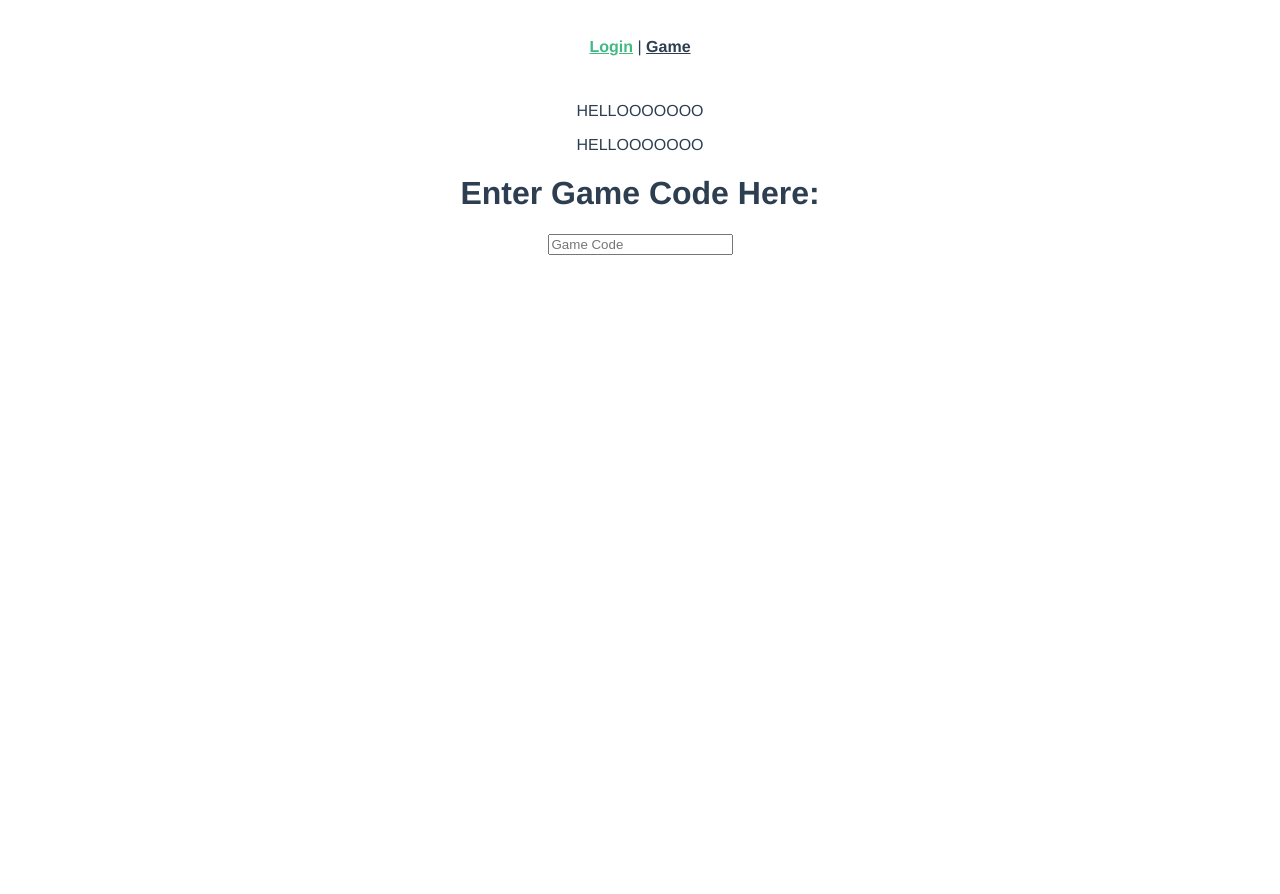
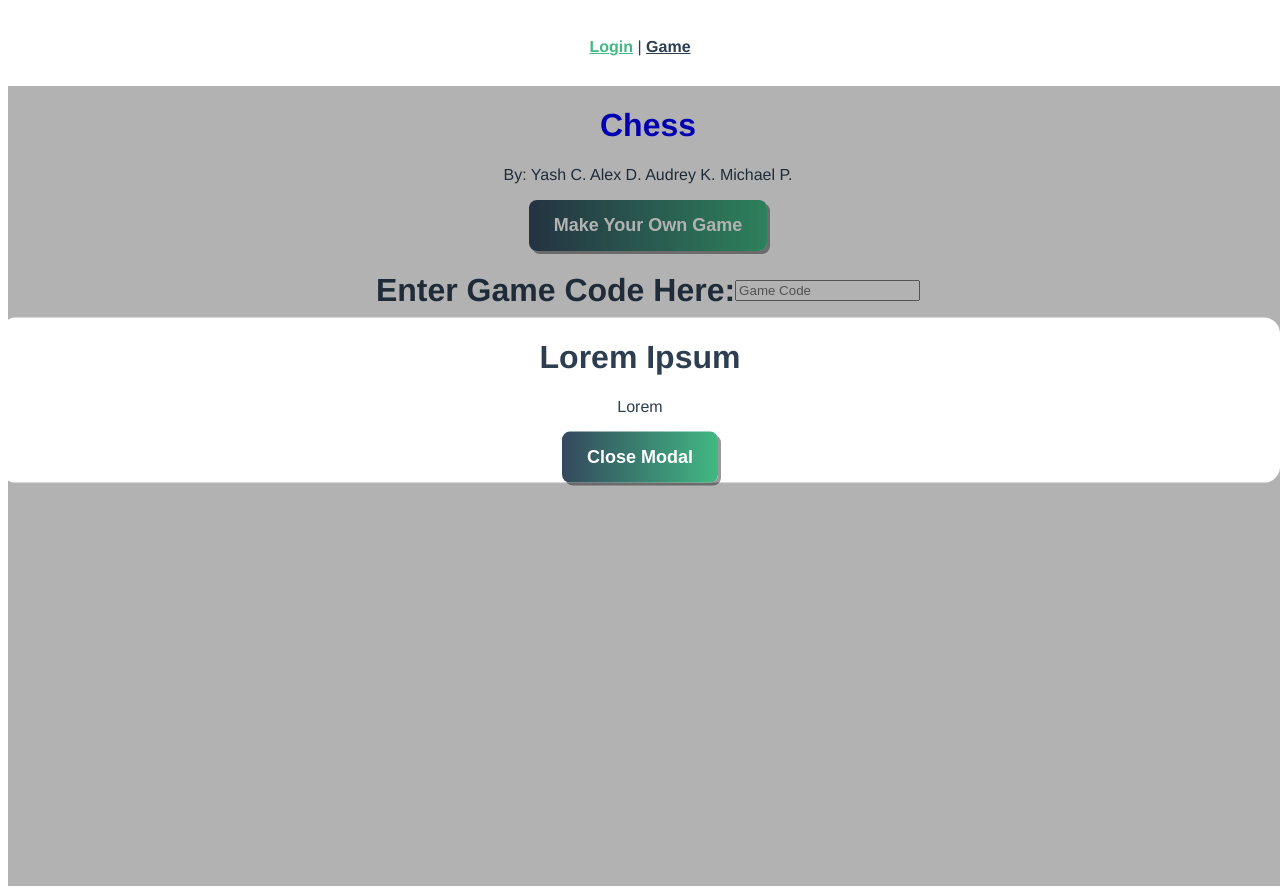
Before and after one commit to kim-audrey/webdev-chess, a Vue app: page /#/ in a window 1280 px wide. Before the commit the page ends 800 px from the top, so only its background shows below. Built offline with nearby package versions, Linux system fonts and the light colour scheme.

Commit message:
Update Login.vue

```diff
--- a/src/views/Login.vue
+++ b/src/views/Login.vue
@@ -1,9 +1,124 @@
 <template>
     <div id="app">
-        <p>HELLOOOOOOO</p>
-        <p>HELLOOOOOOO</p>
-        <span><h1>Enter Game Code Here: </h1><input type="text" placeholder="Game Code"></span>
+        <h1 id="title">Chess</h1>
+        <p id="byline">By: Yash C. Alex D. Audrey K. Michael P.</p>
 
+        <button class="button" @click="showModal=true">Make Your Own Game</button>
+        <transition name="fade" appear>
+            <div class="modal-overlay" v-if="showModal" @click="showModal=false"></div>
+        </transition>
+
+        <transition name="slide" appear>
+            <div class="modal" v-if="showModal">
+                <h1>Lorem Ipsum</h1>
+                <p>Lorem</p>
+                <button class="button" @click="showModal=false">Close Modal</button>
+            </div>
+
+        </transition>
+
+        <div id="gamecode">
+            <h1>Enter Game Code Here: </h1>
+            <input type="text" placeholder="Game Code">
+        </div>
     </div>
 
 </template>
+
+
+
+
+<style scoped>
+#app{
+    position: relative;
+    justify-content: center;
+    align-items: center;
+
+    width: 100vw;
+    height: 100vh;
+    overflow-x: hidden;
+}
+
+#title {
+    color: blue;
+}
+
+#byline {
+
+}
+
+.modal {
+    position: fixed;
+    top: 50%;
+    left: 50%;
+    transform: translate(-50%, -50%);
+    z-index: 99;
+
+    width: 100%;
+    background-color: #FFF;
+    border-radius: 16px;
+}
+
+.button {
+    appearance: none;
+    outline: none;
+    border: none;
+    background: none;
+    cursor: pointer;
+
+    display: inline-block;
+    padding: 15px 25px;
+    background-image: linear-gradient(to right, #34495E, #41B883);
+    border-radius: 8px;
+
+    color: #FFF;
+    font-size: 18px;
+    font-weight: 700;
+
+    box-shadow: 3px 3px rgba(0,0,0,.4);
+    transition: 0.4s ease-out;
+}
+
+.modal-overlay{
+    position: absolute;
+    top: 0;
+    left: 0;
+    right: 0;
+    bottom: 0;
+    z-index: 98;
+    background-color: rgba(0,0,0,0.3);
+}
+
+/* This just like... exists because we have fade */
+.fade-enter-active,
+.fade-leave-active {
+    transition: opacity 0.5s;
+}
+
+.fade-enter,
+.fade-leave-to {
+    opacity: 0;
+}
+
+#gamecode {
+    position: relative;
+    justify-content: center;
+    align-items: center;
+    display: flex;
+}
+
+
+</style>
+
+
+<script>
+export default {
+  name: "App",
+  data() {
+    return {
+      showModal: true
+    };
+  },
+  components: {}
+};
+</script>
```
